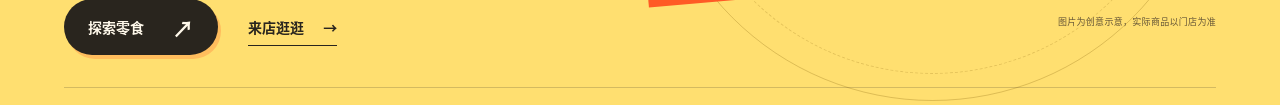
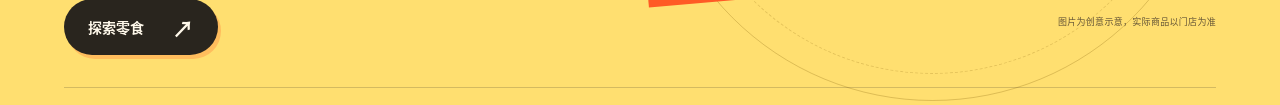
Before and after one commit to huangyangdaxuezha/bashishop, a plain HTML site: page index.html in a window 1280 px wide. Shown: the part 682-787 px from the top of the page. Drawn offline with Linux system fonts and the light colour scheme.

Commit message:
Remove secondary store visit link from homepage hero

```diff
--- a/index.html
+++ b/index.html
@@ -26,7 +26,7 @@
         <h1 id="hero-title" class="art-title"><span class="sr-only">零食选得多，价格巴适得板！</span><img class="type-art" src="assets/headline-v3.webp" alt="" width="1536" height="1024" fetchpriority="high"></h1>
         <p class="hero-en" lang="en">Wide snack picks,<br>super nice prices.</p>
         <p class="hero-description">把喜欢的装满，把快乐带走。<br>你的日常零食搭子，就在巴适零食。</p>
-        <div class="hero-actions"><a class="button button-dark" href="#snacks">探索零食 <span aria-hidden="true">↗</span></a><a class="text-link" href="#visit">来店逛逛 <span aria-hidden="true">→</span></a></div>
+        <div class="hero-actions"><a class="button button-dark" href="#snacks">探索零食 <span aria-hidden="true">↗</span></a></div>
       </div>
       <div class="hero-art">
         <div class="hero-orbit" aria-hidden="true"></div>
```
